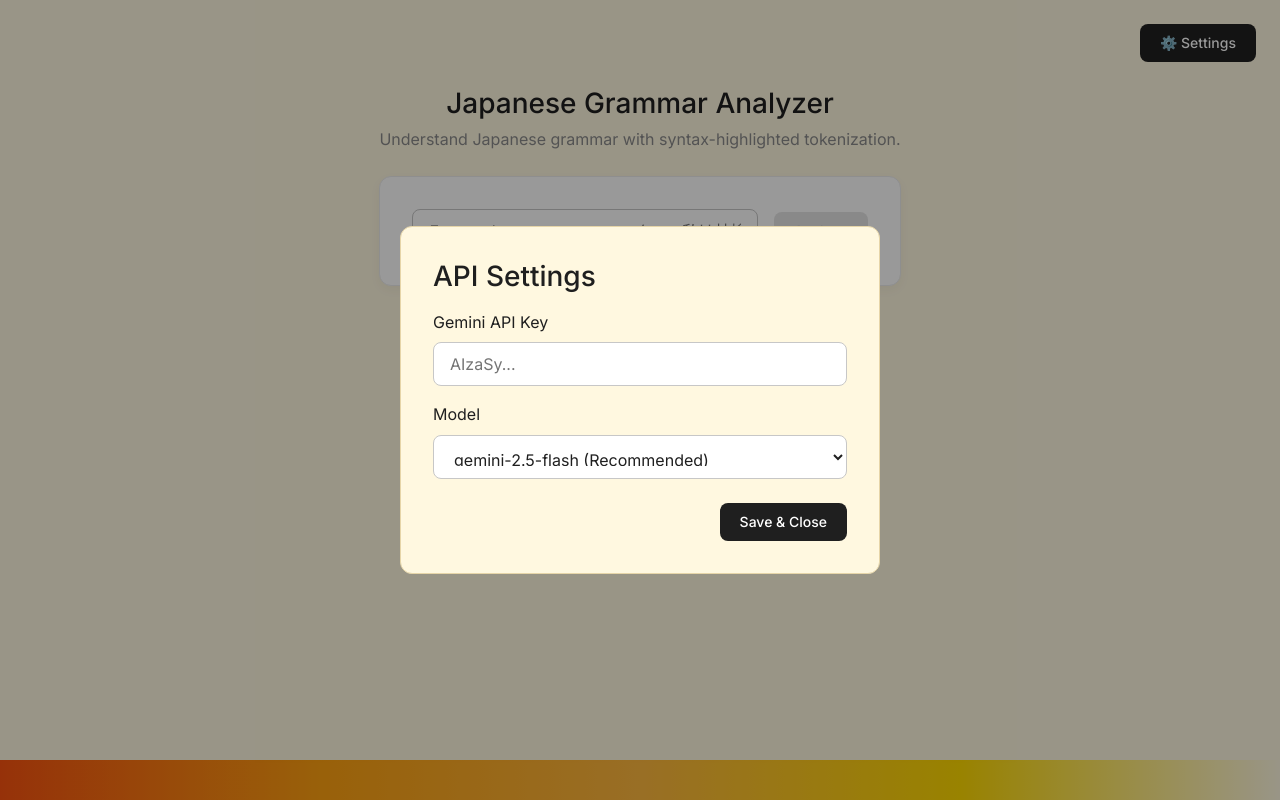
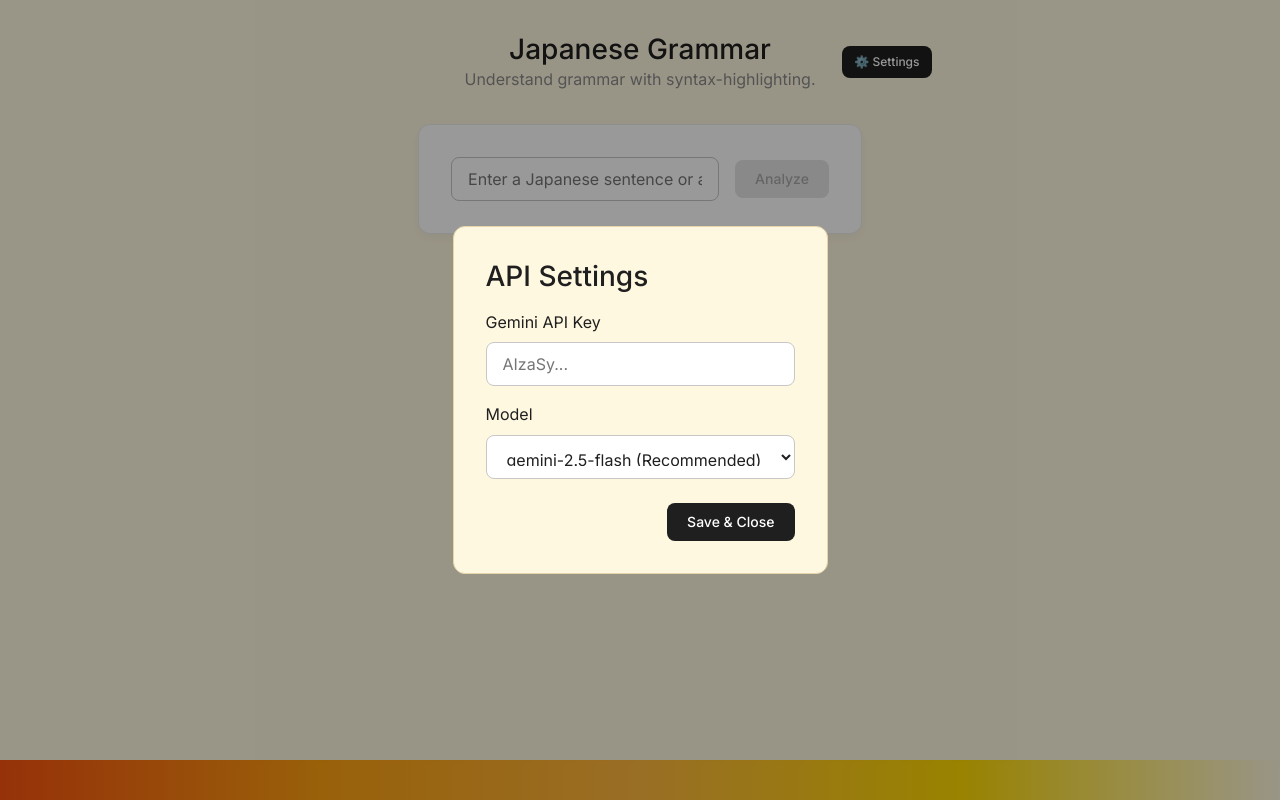
Before and after one commit to datow711/Naruhodo, a React app: page / in a window 1280 px wide. Built offline with nearby package versions, Linux system fonts and the light colour scheme; the HTML template or start-up script is replaced by a standard one.

Commit message:
feat: implement Japanese sentence analysis interface with token tooltips and API configuration

```diff
--- a/src/App.jsx
+++ b/src/App.jsx
@@ -1,5 +1,5 @@
 import React, { useState, useEffect } from 'react';
-import { analyzeSentence } from './gemini';
+import { analyzeSentence, translateToJapanese, POS_MAP, CONJ_MAP } from './gemini';
 import './index.css';
 
 function SettingsModal({ isOpen, onClose, apiKey, setApiKey, modelName, setModelName }) {
@@ -43,8 +43,34 @@ function SettingsModal({ isOpen, onClose, apiKey, setApiKey, modelName, setModel
   );
 }
 
+/**
+ * Shortened JSON keys mapping:
+ * st: sentenceTranslation, ts: tokens, t: token, p: pos, jl: jlptLevel, r: reading, tr: translation, ex: explanation, c: conjugations, cf: currentForm, f: forms
+ */
+
 function TokenTooltip({ tokenInfo }) {
-  const isHighLevel = ['N3', 'N2', 'N1'].includes(tokenInfo.jlptLevel);
+  // JLPT Numeric Map: 0:None, 1:N1, 2:N2, 3:N3, 4:N4, 5:N5
+  const jlptMap = { 0: "None", 1: "N1", 2: "N2", 3: "N3", 4: "N4", 5: "N5" };
+  const jlptLabel = jlptMap[tokenInfo.jl] || "None";
+  const isHighLevel = [1, 2, 3].includes(tokenInfo.jl);
+
+  const getPosColor = (posCode) => {
+    const map = {
+      1: "#fa520f", // 動詞
+      3: "#1a8b9d", // 助詞
+      4: "#7352b3", // 形容詞
+      2: "#6a6a6a", // 名詞
+      5: "#d9487c", // 副詞
+      8: "#fa520f", // 助動詞
+      6: "#d9487c", // 接続詞
+      7: "#8a8a8a", // 感動詞
+      9: "#8a8a8a"  // その他
+    };
+    return map[posCode] || "#8a8a8a";
+  };
+
+  const posName = POS_MAP[tokenInfo.p] || "その他";
+  const tokenColor = getPosColor(tokenInfo.p);
 
   return (
     <div className="tooltip card-feature" style={{
@@ -56,37 +82,41 @@ function TokenTooltip({ tokenInfo }) {
       width: 'max-content',
       minWidth: '200px',
       maxWidth: '300px',
-      padding: '16px'
+      padding: '16px',
+      lineHeight: '1.5'
     }}>
       <div style={{ display: 'flex', alignItems: 'center', gap: '8px', marginBottom: '12px' }}>
-        <span className="heading-4" style={{ color: tokenInfo.color }}>{tokenInfo.token}</span>
-        <span className="caption" style={{ color: 'var(--color-steel)' }}>{tokenInfo.pos}</span>
-        {tokenInfo.jlptLevel && tokenInfo.jlptLevel !== 'None' && (
+        <span className="heading-4" style={{ color: tokenColor }}>{tokenInfo.t}</span>
+        <span className="caption" style={{ color: 'var(--color-steel)' }}>{posName}</span>
+        {tokenInfo.jl > 0 && (
           <span className={isHighLevel ? "badge-orange" : "badge-dark"} style={isHighLevel ? {} : { backgroundColor: 'var(--color-stone)' }}>
-            {tokenInfo.jlptLevel}
+            {jlptLabel}
           </span>
         )}
       </div>
 
       <div className="caption-bold" style={{ color: 'var(--color-primary-deep)', marginBottom: '4px' }}>
-        {tokenInfo.translation}
+        {tokenInfo.tr}
       </div>
-      <p style={{ marginBottom: tokenInfo.conjugations ? '16px' : '0' }}>{tokenInfo.explanation}</p>
 
-      {tokenInfo.conjugations && (
+      <p style={{ marginBottom: tokenInfo.c ? '16px' : '0', lineHeight: '1.5' }}>{tokenInfo.ex}</p>
+
+      {tokenInfo.c && tokenInfo.c.f && (
         <div style={{ borderTop: '1px solid var(--color-hairline-soft)', paddingTop: '12px' }}>
           <p className="caption-bold" style={{ marginBottom: '8px' }}>
             變化型參考
             <span style={{ color: 'var(--color-stone)', fontWeight: 400, marginLeft: '6px' }}>
-              (現在: <strong style={{ color: 'var(--color-primary)' }}>{tokenInfo.conjugations.currentForm}</strong>)
+              (現在: <strong style={{ color: 'var(--color-primary)' }}>{CONJ_MAP[tokenInfo.c.cf]}</strong>)
             </span>
           </p>
           <div style={{ display: 'grid', gridTemplateColumns: 'auto 1fr', gap: '4px 12px', fontSize: '14px' }}>
-            {(tokenInfo.conjugations.forms || []).map(({ name, word }) => {
-              const isCurrent = name === tokenInfo.conjugations.currentForm;
+            {/* Strategy 3: Accessing compressed 'f' object where keys are conjugation codes */}
+            {Object.entries(tokenInfo.c.f).map(([conjCode, word], idx) => {
+              const codeNum = parseInt(conjCode);
+              const isCurrent = codeNum === tokenInfo.c.cf;
               return (
-                <React.Fragment key={name}>
-                  <div style={{ color: 'var(--color-steel)' }}>{name}</div>
+                <React.Fragment key={idx}>
+                  <div style={{ color: 'var(--color-steel)' }}>{CONJ_MAP[codeNum]}</div>
                   <div>
                     <span style={{
                       color: isCurrent ? 'var(--color-primary)' : 'var(--color-slate)',
@@ -114,41 +144,78 @@ function TokenTooltip({ tokenInfo }) {
 function TokenViewer({ tokens }) {
   const [hoveredIndex, setHoveredIndex] = useState(null);
 
+  const getPosColor = (posCode) => {
+    const map = {
+      1: "#fa520f", // 動詞
+      3: "#1a8b9d", // 助詞
+      4: "#7352b3", // 形容詞
+      2: "#6a6a6a", // 名詞
+      5: "#d9487c", // 副詞
+      8: "#fa520f", // 助動詞
+      6: "#d9487c", // 接続詞
+      7: "#8a8a8a", // 感動詞
+      9: "#8a8a8a"  // その他
+    };
+    return map[posCode] || "#8a8a8a";
+  };
+
   if (!tokens || tokens.length === 0) return null;
 
   return (
-    <div className="card-cream" style={{ marginTop: '24px', display: 'flex', flexWrap: 'wrap', gap: '4px', padding: '32px' }}>
-      {tokens.map((token, index) => (
+    <div className="card-cream" style={{
+      marginTop: '24px',
+      display: 'flex',
+      flexWrap: 'wrap',
+      gap: '8px 16px',
+      padding: '24px 16px', // 減少內邊距以適配手機
+      lineHeight: '3.5'
+    }}>
+      {tokens.map((token, index) => {
+        const tokenColor = getPosColor(token.p);
+        // 只有包含漢字才顯示注音
+        const hasKanji = /[\u4e00-\u9faf]/.test(token.t);
+        const shouldShowReading = token.r && hasKanji;
+
+        return (
           <div
             key={index}
-          style={{ position: 'relative', cursor: 'pointer' }}
+            style={{ position: 'relative', cursor: 'pointer', display: 'inline-block' }}
             onMouseEnter={() => setHoveredIndex(index)}
             onMouseLeave={() => setHoveredIndex(null)}
           >
             <span
               className="heading-2"
               style={{
-              color: token.color,
-              borderBottom: hoveredIndex === index ? `2px solid ${token.color}` : '2px solid transparent',
+                color: tokenColor,
+                borderBottom: hoveredIndex === index ? `2px solid ${tokenColor}` : '2px solid transparent',
                 transition: 'all 0.2s ease',
-              paddingBottom: '2px',
+                paddingBottom: '4px',
                 backgroundColor: hoveredIndex === index ? 'var(--color-canvas)' : 'transparent',
-              borderRadius: '4px'
+                borderRadius: '4px',
+                verticalAlign: 'baseline',
+                fontSize: 'clamp(1.5rem, 5vw, 2.25rem)' // 響應式字體大小
               }}
             >
-            {token.reading ? (
-              <ruby>
-                {token.token}
-                <rt>{token.reading}</rt>
+              {shouldShowReading ? (
+                <ruby style={{ display: 'inline-flex', flexDirection: 'column-reverse', alignItems: 'center', verticalAlign: 'baseline' }}>
+                  {token.t}
+                  <rt style={{
+                    fontSize: '0.45em',
+                    lineHeight: '1',
+                    marginBottom: '10px',
+                    display: 'block',
+                    color: 'var(--color-stone)'
+                  }}>{token.r}</rt>
                 </ruby>
               ) : (
-              token.token
+                token.t
               )}
             </span>
 
             {hoveredIndex === index && <TokenTooltip tokenInfo={token} />}
           </div>
-      ))}
+        );
+      })}
     </div>
   );
 }
@@ -163,6 +230,7 @@ function App() {
   const [isSettingsOpen, setIsSettingsOpen] = useState(!apiKey);
 
   const [sentence, setSentence] = useState('');
+  const [originalSentence, setOriginalSentence] = useState('');
   const [tokens, setTokens] = useState([]);
   const [sentenceTranslation, setSentenceTranslation] = useState('');
   const [isLoading, setIsLoading] = useState(false);
@@ -176,6 +244,11 @@ function App() {
     localStorage.setItem('gemini_model_name', modelName);
   }, [modelName]);
 
+  const isJapanese = (text) => {
+    const kanaRegex = /[\u3040-\u309f\u30a0-\u30ff\uff65-\uff9f]/;
+    return kanaRegex.test(text);
+  };
+
   const handleAnalyze = async () => {
     if (!sentence.trim()) return;
     if (!apiKey) {
@@ -186,9 +259,19 @@ function App() {
     setIsLoading(true);
     setError(null);
     try {
-      const result = await analyzeSentence(sentence, apiKey, modelName);
-      setTokens(result.tokens || []);
-      setSentenceTranslation(result.sentenceTranslation || '');
+      let textToAnalyze = sentence;
+      if (!isJapanese(sentence)) {
+        textToAnalyze = await translateToJapanese(sentence, apiKey, modelName);
+        console.log('Original Input:', sentence);
+        console.log('Translated Output:', textToAnalyze);
+        setOriginalSentence(sentence);
+      } else {
+        setOriginalSentence('');
+      }
+
+      const result = await analyzeSentence(textToAnalyze, apiKey, modelName);
+      setTokens(result.ts || []);
+      setSentenceTranslation(result.st || '');
     } catch (err) {
       setError(err.message || 'Analysis failed. Please check your API key and try again.');
     } finally {
@@ -198,25 +281,44 @@ function App() {
 
   return (
     <div style={{ minHeight: '100vh', display: 'flex', flexDirection: 'column' }}>
-      <header style={{ padding: '24px', display: 'flex', justifyContent: 'flex-end' }}>
-        <button className="button-dark" onClick={() => setIsSettingsOpen(true)}>
+      <header className="container" style={{
+        padding: '32px 20px',
+        display: 'grid',
+        gridTemplateColumns: '100px 1fr 100px', // 左、中、右三欄，確保中間絕對置中
+        alignItems: 'center',
+        gap: '16px'
+      }}>
+        {/* 左側佔位符，平衡佈局 */}
+        <div />
+
+        <div style={{ textAlign: 'center' }}>
+          <h1 className="heading-3" style={{ margin: 0 }}>Japanese Grammar</h1>
+          <p className="caption" style={{ color: 'var(--color-stone)', margin: 0 }}>
+            Understand grammar with syntax-highlighting.
+          </p>
+        </div>
+
+        <div style={{ display: 'flex', justifyContent: 'flex-end' }}>
+          <button
+            className="button-dark"
+            onClick={() => setIsSettingsOpen(true)}
+            style={{
+              padding: '8px 12px',
+              fontSize: '12px',
+              whiteSpace: 'nowrap'
+            }}
+          >
             ⚙️ Settings
           </button>
+        </div>
       </header>
 
       <main className="container" style={{ flex: 1, paddingBottom: '24px' }}>
-        <div style={{ textAlign: 'center', marginBottom: '24px' }}>
-          <h1 className="heading-3" style={{ marginBottom: '6px' }}>Japanese Grammar Analyzer</h1>
-          <p className="caption" style={{ color: 'var(--color-stone)' }}>
-            Understand Japanese grammar with syntax-highlighted tokenization.
-          </p>
-        </div>
-
-        <div className="card-feature" style={{ display: 'flex', gap: '16px', alignItems: 'center' }}>
+        <div className="card-feature" style={{ display: 'flex', gap: '16px', alignItems: 'center', marginBottom: '24px' }}>
           <input
             type="text"
             className="text-input"
-            placeholder="Enter a Japanese sentence (e.g., 私は林檎を食べます)"
+            placeholder="Enter a Japanese sentence or any other language..."
             value={sentence}
             onChange={(e) => setSentence(e.target.value)}
             onKeyDown={(e) => e.key === 'Enter' && handleAnalyze()}
@@ -237,9 +339,14 @@ function App() {
           </div>
         )}
 
-        {sentenceTranslation && !isLoading && !error && (
+        {(originalSentence || sentenceTranslation) && !isLoading && !error && (
           <div style={{ marginTop: '16px', textAlign: 'center', padding: '10px 16px', backgroundColor: 'var(--color-surface-cream-soft)', borderRadius: 'var(--rounded-md)' }}>
-            <p style={{ font: 'var(--font-body-md)', color: 'var(--color-slate)' }}>{sentenceTranslation}</p>
+            {originalSentence && (
+              <p style={{ font: 'var(--font-body-md)', color: 'var(--color-stone)', marginBottom: '4px' }}>
+                原文: {originalSentence}
+              </p>
+            )}
+            <p style={{ font: 'var(--font-body-md)', color: 'var(--color-ink)' }}>{sentenceTranslation}</p>
           </div>
         )}
 
--- a/src/gemini.js
+++ b/src/gemini.js
@@ -1,111 +1,129 @@
 import { GoogleGenAI, Type } from '@google/genai';
 
-// Conjugation form names used both in enum and UI
-export const FORM_NAMES = ['未然形', '連用形', '終止形', '連體形', '假定形', '命令形', '意向形'];
+// --- Extensible Mapping Tables ---
+export const POS_MAP = {
+  1: "動詞",
+  2: "名詞",
+  3: "助詞",
+  4: "形容詞",
+  5: "副詞",
+  6: "接続詞",
+  7: "感動詞",
+  8: "助動詞",
+  9: "その他"
+};
 
+export const CONJ_MAP = {
+  1: "未然形",
+  2: "連用形",
+  3: "終止形",
+  4: "連體形",
+  5: "假定形",
+  6: "命令形",
+  7: "意向形",
+  10: "て形",
+  11: "た形",
+  12: "ない形"
+};
+
+/**
+ * Strategy C: Moving mapping definitions into Schema descriptions to reduce prompt noise.
+ */
 const schema = {
   type: Type.OBJECT,
   properties: {
-    sentenceTranslation: {
+    st: {
       type: Type.STRING,
-      description: "The Traditional Chinese translation of the entire input sentence. Keep it concise.",
+      description: "Concise Traditional Chinese translation of the whole sentence."
     },
-    tokens: {
+    ts: {
       type: Type.ARRAY,
       items: {
         type: Type.OBJECT,
         properties: {
-          token: {
-            type: Type.STRING,
-            description: "The Japanese token from the original sentence (a few characters only).",
+          t: { type: Type.STRING, description: "Japanese token." },
+          p: {
+            type: Type.INTEGER,
+            description: "POS code: 1:動詞, 2:名詞, 3:助詞, 4:形容詞, 5:副詞, 6:接続詞, 7:感動詞, 8:助動詞, 9:その他"
           },
-          pos: {
-            type: Type.STRING,
-            enum: ["動詞", "名詞", "助詞", "形容詞", "副詞", "接続詞", "感動詞", "助動詞", "その他"],
-            description: "Part of speech.",
+          jl: {
+            type: Type.INTEGER,
+            description: "JLPT: 0:None, 1:N1, 2:N2, 3:N3, 4:N4, 5:N5"
           },
-          color: {
-            type: Type.STRING,
-            enum: ["#fa520f", "#1a8b9d", "#7352b3", "#6a6a6a", "#d9487c", "#8a8a8a"],
-            description: "Color hex: 動詞=#fa520f, 助詞=#1a8b9d, 形容詞=#7352b3, 名詞=#6a6a6a, 副詞=#d9487c, others=#8a8a8a",
-          },
-          jlptLevel: {
-            type: Type.STRING,
-            enum: ["N5", "N4", "N3", "N2", "N1", "None"],
-          },
-          translation: {
-            type: Type.STRING,
-            description: "Concise Traditional Chinese translation of just this token (1-4 characters).",
-          },
-          reading: {
-            type: Type.STRING,
-            description: "Hiragana reading of this token. If the token is already all hiragana/katakana/punctuation, return empty string. Only provide reading for tokens containing kanji.",
-          },
-          explanation: {
-            type: Type.STRING,
-            description: "One sentence in Traditional Chinese explaining the grammatical role of this token.",
-          },
-          conjugations: {
+          tr: { type: Type.STRING, description: "Short Trad. Chinese meaning." },
+          r: { type: Type.STRING, description: "Hiragana reading for kanji, else empty." },
+          ex: { type: Type.STRING, description: "BRIEF Trad. Chinese grammatical role." },
+          c: {
             type: Type.OBJECT,
             nullable: true,
-            description: "For verbs/adjectives only. null for all other POS.",
             properties: {
-              currentForm: {
-                type: Type.STRING,
-                enum: ["未然形", "連用形", "終止形", "連體形", "假定形", "命令形", "意向形", "て形", "た形", "ない形"],
-                description: "The conjugation form name currently used in the sentence.",
+              cf: {
+                type: Type.INTEGER,
+                description: "Current form code from CONJ mapping."
               },
-              forms: {
-                type: Type.ARRAY,
-                description: "List of conjugation forms. Include only forms that exist for this word.",
-                items: {
-                  type: Type.OBJECT,
-                  properties: {
-                    name: {
-                      type: Type.STRING,
-                      enum: ["未然形", "連用形", "終止形", "連體形", "假定形", "命令形", "意向形"],
-                    },
-                    word: {
-                      type: Type.STRING,
-                      description: "The complete conjugated word for this form (e.g., 食べる, 食べて). Maximum 10 characters.",
-                    },
-                  },
-                  required: ["name", "word"],
-                },
+              f: {
+                type: Type.OBJECT,
+                description: "Mapping of CONJ code (string) to word. Codes: 1:未然, 2:連用, 3:終止, 4:連體, 5:假定, 6:命令, 7:意向, 10:て, 11:た, 12:ない"
               },
             },
-            required: ["currentForm", "forms"],
+            required: ["cf", "f"],
           },
         },
-        required: ["token", "pos", "color", "jlptLevel", "reading", "translation", "explanation"],
+        required: ["t", "p", "jl", "r", "tr", "ex"],
       },
     },
   },
-  required: ["sentenceTranslation", "tokens"],
+  required: ["st", "ts"],
 };
 
+export async function translateToJapanese(text, apiKey, modelName = "gemini-2.5-flash") {
+  if (!apiKey) throw new Error("API Key is missing.");
+  const ai = new GoogleGenAI({ apiKey });
+  const prompt = `你是一位專業的日語教科書編者。請將以下意思轉化為受過良好教育的日本人會說的、禮貌正式的日文句子（です/ます調）。
+1. 意譯優先，自然省略人稱。
+2. 嚴禁直譯漢字。
+3. 只能輸出日文句子。
+Input Meaning: 【${text}】
+Output:`;
+  const response = await ai.models.generateContent({
+    model: modelName,
+    contents: prompt,
+    config: { temperature: 0.3 },
+  });
+  const rawText = response.text || "";
+  return rawText.trim().replace(/^【.*】/, '').replace(/^Output:/i, '').replace(/^「|」$/g, '').trim();
+}
+
+function fixTruncatedJson(jsonString) {
+  let res = jsonString.trim();
+  res = res.replace(/,\s*$/, "").replace(/:\s*$/, "").replace(/,\s*"[^"]*"\s*$/, "");
+  let stack = [];
+  let inString = false;
+  for (let i = 0; i < res.length; i++) {
+    let char = res[i];
+    if (char === '"' && res[i-1] !== '\\') inString = !inString;
+    else if (!inString) {
+      if (char === '{') stack.push('}');
+      else if (char === '[') stack.push(']');
+      else if (char === '}' || char === ']') stack.pop();
+    }
+  }
+  if (inString) res += '"';
+  while (stack.length > 0) res += stack.pop();
+  return res;
+}
+
 export async function analyzeSentence(sentence, apiKey, modelName = "gemini-2.5-flash") {
+  console.log('Analyzing Japanese Sentence:', sentence);
   if (!apiKey) throw new Error("API Key is missing.");
 
   const ai = new GoogleGenAI({ apiKey });
 
-  const prompt = `Analyze the following Japanese sentence and return structured JSON.
-
-For the whole sentence: provide a concise Traditional Chinese translation (sentenceTranslation).
-
-For each token, provide:
-- token: the original Japanese text
-- pos: part of speech (one of the enum values)
-- color: the hex color mapped to the pos
-- jlptLevel: estimated JLPT level
-- reading: hiragana reading of the token. If the token contains kanji, give the full hiragana reading (e.g., token="食べ" → reading="たべ"). If token is already all hiragana/katakana/punctuation, return empty string "".
-- translation: short Traditional Chinese meaning (1-4 chars)
-- explanation: one sentence in Traditional Chinese explaining grammatical role
-- conjugations: ONLY for 動詞 and 形容詞. For all others, set to null.
-  - currentForm: which conjugation form is used in the sentence (from enum)
-  - forms: array of {name, word} for each existing conjugation form of this word.
-    Each "word" must be the COMPLETE conjugated word, short (max 10 chars).
-    Only include forms that actually exist for this verb/adjective.
+  // Clean prompt focusing only on the linguistic analysis task.
+  const prompt = `Analyze this Japanese sentence linguistically.
+- All text ('st', 'tr', 'ex') MUST be in Traditional Chinese (zh-tw).
+- Provide tokens, POS codes, JLPT levels, and conjugations as defined in the schema.
+- Keep explanations ('ex') very brief (< 15 chars).
 
 Japanese sentence: ${sentence}`;
 
@@ -115,21 +133,24 @@ Japanese sentence: ${sentence}`;
     config: {
       responseMimeType: "application/json",
       responseSchema: schema,
-      temperature: 0.2,
-      maxOutputTokens: 3000,
+      temperature: 0.1,
+      maxOutputTokens: 4096,
     },
   });
 
-  const text = response.text;
-  if (!text) throw new Error("No response from model.");
+  const text = response.text || "";
+  console.log('Raw JSON Response from Gemini:', text);
 
   try {
-    const start = text.indexOf('{');
-    const end = text.lastIndexOf('}');
-    const clean = (start !== -1 && end !== -1) ? text.substring(start, end + 1) : text;
-    return JSON.parse(clean);
+    return JSON.parse(text.trim());
   } catch (e) {
-    console.error("JSON Parsing Error. Raw:", text);
-    throw new Error("模型回傳的格式不完整，請再試一次或更換模型。");
+    try {
+      const start = text.indexOf('{');
+      if (start !== -1) {
+        const fixed = fixTruncatedJson(text.substring(start));
+        return JSON.parse(fixed);
+      }
+    } catch (e2) {}
+    throw new Error(`分析失敗：模型輸出異常，請稍後再試。`);
   }
 }
--- a/src/index.css
+++ b/src/index.css
@@ -210,7 +210,21 @@ body {
   justify-content: center;
   z-index: 100;
 }
-.modal-content {
-  width: 100%;
-  max-width: 480px;
+/* Japanese Ruby Styling */
+ruby {
+  position: relative;
+  display: inline-block;
+  margin: 0 2px;
+  line-height: 1;
 }
+
+rt {
+  position: absolute;
+  top: -1.2em;
+  left: 50%;
+  transform: translateX(-50%);
+  font-size: 0.5em;
+  color: var(--color-stone);
+  white-space: nowrap;
+  user-select: none;
+}
```
Lines whose indentation alone changed are shown as unchanged.
